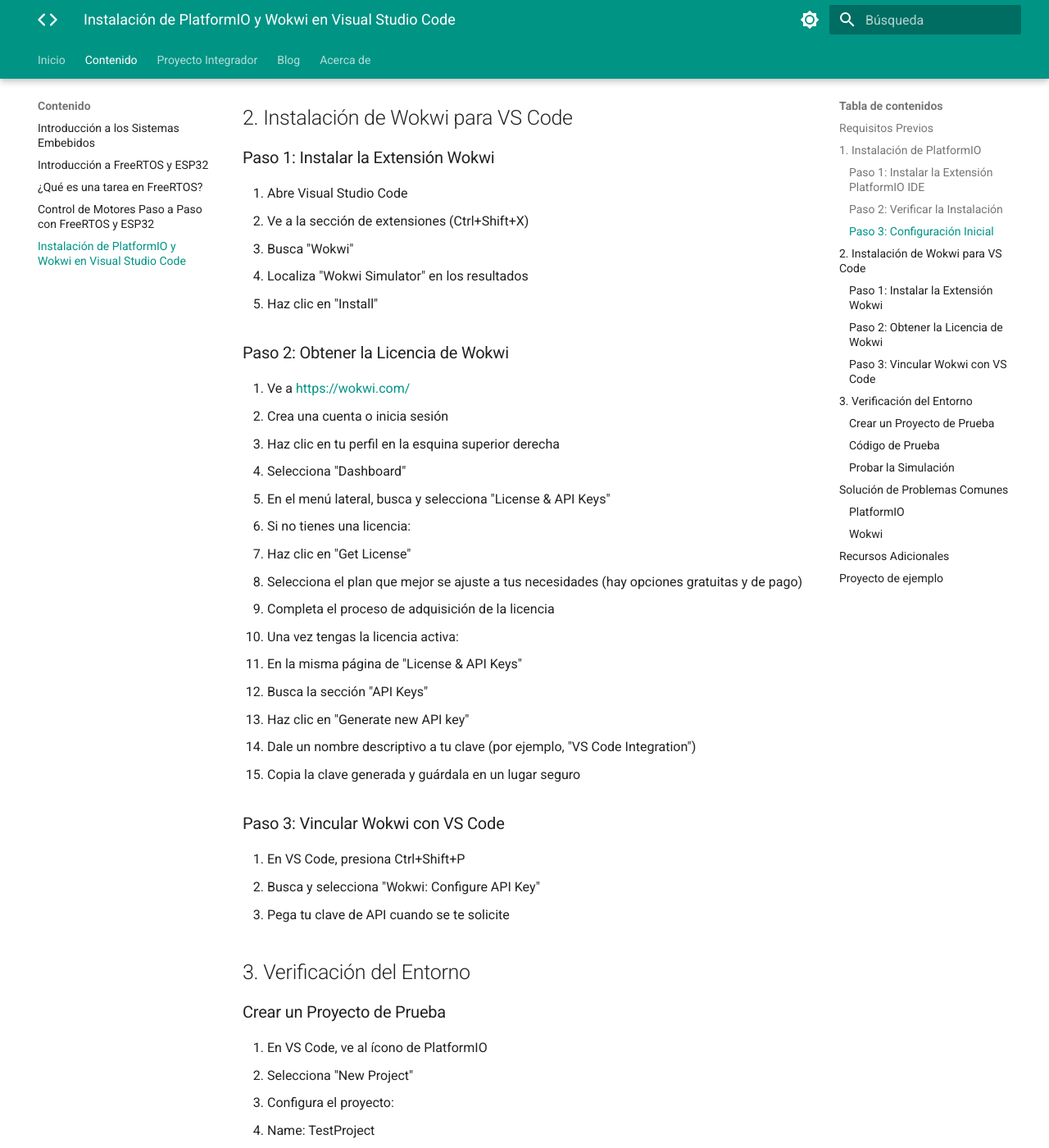
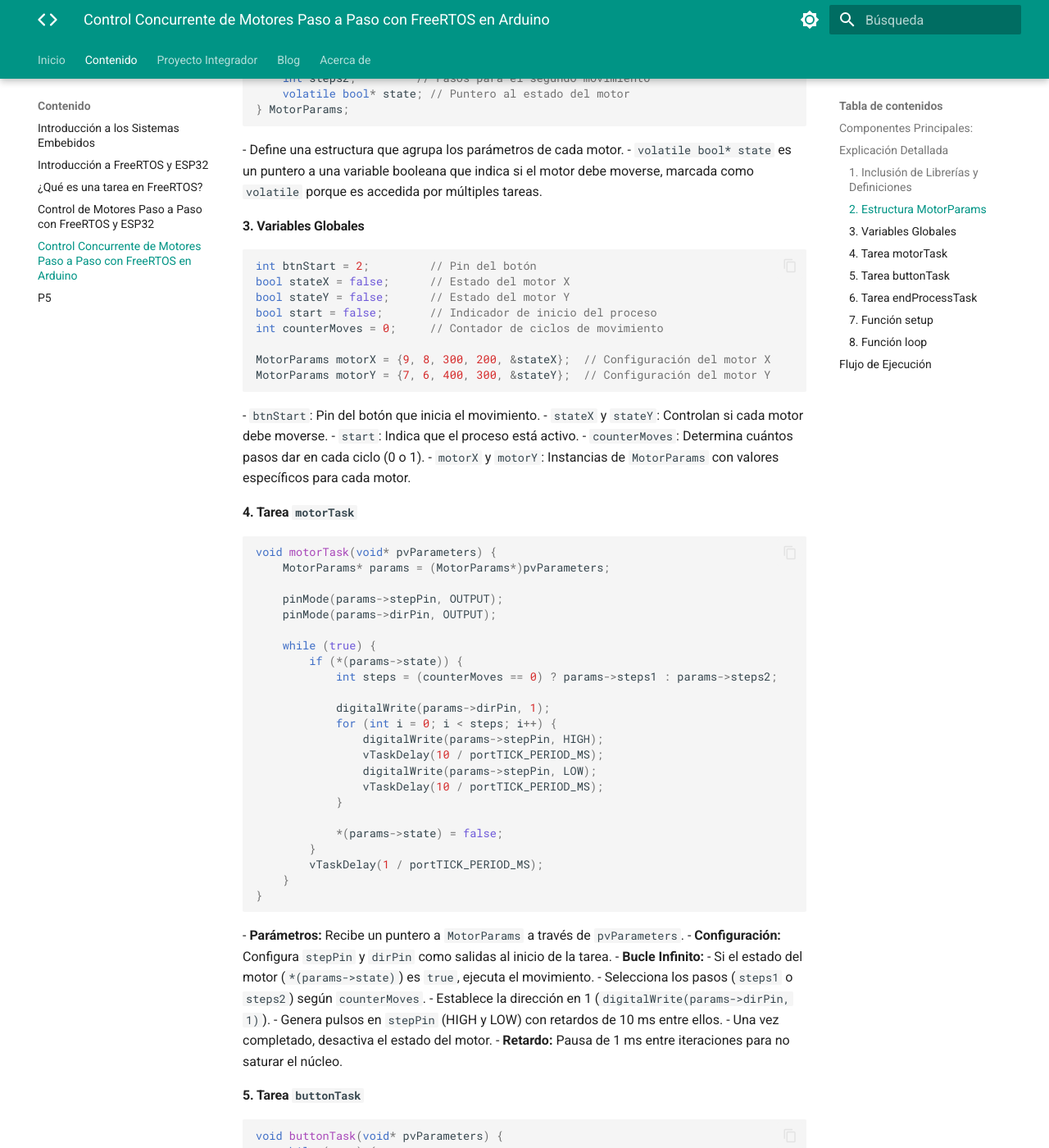
Before and after one commit to jfinfosena/25se, an MkDocs documentation site: the page built from docs/content/p4.md, in a window 1280 px wide and 1400 px high, scrolled down 1125 px. Shown: the whole window at 82% size. Built offline with MkDocs 1.6.1 and Material for MkDocs 9.7.7, drawn with Linux system fonts in a browser that asks for light colours; some of the changed text lies outside the part shown.

Commit message:
12-03-2025

````diff
--- a/docs/content/p4.md
+++ b/docs/content/p4.md
@@ -1,127 +1,163 @@
-# Instalación de PlatformIO y Wokwi en Visual Studio Code
+# Control Concurrente de Motores Paso a Paso con FreeRTOS en Arduino
 
-## Requisitos Previos
+El código es un programa para Arduino que utiliza el sistema operativo en tiempo real FreeRTOS para controlar dos motores paso a paso (X e Y) mediante tareas concurrentes. Los motores se mueven en una dirección fija (1) con un número de pasos predefinido que cambia según un contador (`counterMoves`). El sistema se activa con un botón y muestra mensajes por el puerto serial cuando los motores terminan su movimiento. Cada motor tiene su propia tarea que también configura sus pines, mientras que tareas adicionales manejan el botón y el control del proceso.
 
-- Visual Studio Code instalado en tu sistema
-- Conexión a Internet estable
-- Espacio en disco para las herramientas
-
-## 1. Instalación de PlatformIO
-
-### Paso 1: Instalar la Extensión PlatformIO IDE
-
-1. Abre Visual Studio Code
-2. Ve a la sección de extensiones (Ctrl+Shift+X)
-3. Busca "PlatformIO IDE"
-4. Haz clic en "Install"
-5. Espera a que se complete la instalación
-6. Reinicia Visual Studio Code cuando se te solicite
-
-### Paso 2: Verificar la Instalación
-
-1. Después de reiniciar VS Code, verás el ícono de PlatformIO en la barra lateral izquierda
-2. La primera vez que abras PlatformIO, se iniciará el proceso de instalación de las herramientas principales
-3. Espera a que se complete la instalación (puede tomar varios minutos)
-
-### Paso 3: Configuración Inicial
-
-1. Una vez instalado, verás la página de inicio de PlatformIO
-2. Explora las opciones disponibles:
-   - Quick Access (Acceso rápido)
-   - Projects (Proyectos)
-   - Boards (Placas)
-   - Libraries (Bibliotecas)
-
-## 2. Instalación de Wokwi para VS Code
-
-### Paso 1: Instalar la Extensión Wokwi
-
-1. Abre Visual Studio Code
-2. Ve a la sección de extensiones (Ctrl+Shift+X)
-3. Busca "Wokwi"
-4. Localiza "Wokwi Simulator" en los resultados
-5. Haz clic en "Install"
-
-### Paso 2: Obtener la Licencia de Wokwi
-
-1. Ve a [https://wokwi.com/](https://wokwi.com/)
-2. Crea una cuenta o inicia sesión
-3. Haz clic en tu perfil en la esquina superior derecha
-4. Selecciona "Dashboard"
-5. En el menú lateral, busca y selecciona "License & API Keys"
-6. Si no tienes una licencia:
-   - Haz clic en "Get License"
-   - Selecciona el plan que mejor se ajuste a tus necesidades (hay opciones gratuitas y de pago)
-   - Completa el proceso de adquisición de la licencia
-7. Una vez tengas la licencia activa:
-   - En la misma página de "License & API Keys"
-   - Busca la sección "API Keys"
-   - Haz clic en "Generate new API key"
-   - Dale un nombre descriptivo a tu clave (por ejemplo, "VS Code Integration")
-   - Copia la clave generada y guárdala en un lugar seguro
-
-### Paso 3: Vincular Wokwi con VS Code
-
-1. En VS Code, presiona Ctrl+Shift+P
-2. Busca y selecciona "Wokwi: Configure API Key"
-3. Pega tu clave de API cuando se te solicite
-
-## 3. Verificación del Entorno
-
-### Crear un Proyecto de Prueba
-
-1. En VS Code, ve al ícono de PlatformIO
-2. Selecciona "New Project"
-3. Configura el proyecto:
-   - Name: TestProject
-   - Board: ESP32 Dev Module
-   - Framework: Arduino
-
-### Código de Prueba
-
-```cpp
-void setup() {
-  Serial.begin(115200);
-  Serial.println("¡Hola desde PlatformIO!");
-}
-
-void loop() {
-  delay(1000);
-  Serial.println("Sistema funcionando...");
-}
-```
-
-### Probar la Simulación
-
-1. Abre el proyecto creado
-2. Copia el código de prueba en src/main.cpp
-3. Presiona Ctrl+Shift+P
-4. Busca y selecciona "Wokwi: Start Simulator"
-
-## Solución de Problemas Comunes
-
-### PlatformIO
-
-- Si la instalación falla, intenta:
-  1. Reiniciar VS Code
-  2. Verificar tu conexión a Internet
-  3. Desinstalar y reinstalar la extensión
-
-### Wokwi
-
-- Si el simulador no inicia:
-  1. Verifica que tu clave API esté correctamente configurada
-  2. Asegúrate de tener un proyecto válido de PlatformIO
-  3. Revisa la consola de salida para mensajes de error
-
-## Recursos Adicionales
-
-- [Documentación oficial de PlatformIO](https://docs.platformio.org/)
-- [Documentación de Wokwi](https://docs.wokwi.com/)
-- [Ejemplos de proyectos en Wokwi](https://wokwi.com/projects)
+#### Componentes Principales:
+1. **Estructura `MotorParams`:** Define los parámetros de cada motor (pines de paso y dirección, pasos para dos movimientos distintos, y un puntero a su estado).
+2. **Variables Globales:** Incluyen pines del botón, estados de los motores, un indicador de inicio y un contador de movimientos.
+3. **Tarea `motorTask`:** Controla un motor, configura sus pines y ejecuta el movimiento según el estado y el contador.
+4. **Tarea `buttonTask`:** Detecta la presión del botón para iniciar el movimiento de los motores.
+5. **Tarea `endProcessTask`:** Monitorea el fin del movimiento de los motores y reinicia el ciclo.
+6. **Setup y Loop:** Configura el sistema y mantiene el programa en ejecución.
 
 ---
 
-## Proyecto de ejemplo
+### Explicación Detallada
 
-[https://github.com/jfinfosena/se_platformio.git](https://github.com/jfinfosena/se_platformio.git)
+#### 1. **Inclusión de Librerías y Definiciones**
+```cpp
+#include <Arduino.h>
+#include "freertos/FreeRTOS.h"
+#include "freertos/task.h"
+```
+- Se incluyen las librerías necesarias para usar funciones de Arduino y FreeRTOS, que permite la ejecución de tareas concurrentes en el microcontrolador.
+
+#### 2. **Estructura `MotorParams`**
+```cpp
+typedef struct {
+    int stepPin;        // Pin para pulsos de paso
+    int dirPin;         // Pin para dirección
+    int steps1;         // Pasos para el primer movimiento
+    int steps2;         // Pasos para el segundo movimiento
+    volatile bool* state; // Puntero al estado del motor
+} MotorParams;
+```
+- Define una estructura que agrupa los parámetros de cada motor.
+- `volatile bool* state` es un puntero a una variable booleana que indica si el motor debe moverse, marcada como `volatile` porque es accedida por múltiples tareas.
+
+#### 3. **Variables Globales**
+```cpp
+int btnStart = 2;         // Pin del botón
+bool stateX = false;      // Estado del motor X
+bool stateY = false;      // Estado del motor Y
+bool start = false;       // Indicador de inicio del proceso
+int counterMoves = 0;     // Contador de ciclos de movimiento
+
+MotorParams motorX = {9, 8, 300, 200, &stateX};  // Configuración del motor X
+MotorParams motorY = {7, 6, 400, 300, &stateY};  // Configuración del motor Y
+```
+- `btnStart`: Pin del botón que inicia el movimiento.
+- `stateX` y `stateY`: Controlan si cada motor debe moverse.
+- `start`: Indica que el proceso está activo.
+- `counterMoves`: Determina cuántos pasos dar en cada ciclo (0 o 1).
+- `motorX` y `motorY`: Instancias de `MotorParams` con valores específicos para cada motor.
+
+#### 4. **Tarea `motorTask`**
+```cpp
+void motorTask(void* pvParameters) {
+    MotorParams* params = (MotorParams*)pvParameters;
+
+    pinMode(params->stepPin, OUTPUT);
+    pinMode(params->dirPin, OUTPUT);
+
+    while (true) {
+        if (*(params->state)) {
+            int steps = (counterMoves == 0) ? params->steps1 : params->steps2;
+
+            digitalWrite(params->dirPin, 1);
+            for (int i = 0; i < steps; i++) {
+                digitalWrite(params->stepPin, HIGH);
+                vTaskDelay(10 / portTICK_PERIOD_MS);
+                digitalWrite(params->stepPin, LOW);
+                vTaskDelay(10 / portTICK_PERIOD_MS);
+            }
+
+            *(params->state) = false;
+        }
+        vTaskDelay(1 / portTICK_PERIOD_MS);
+    }
+}
+```
+- **Parámetros:** Recibe un puntero a `MotorParams` a través de `pvParameters`.
+- **Configuración:** Configura `stepPin` y `dirPin` como salidas al inicio de la tarea.
+- **Bucle Infinito:**
+  - Si el estado del motor (`*(params->state)`) es `true`, ejecuta el movimiento.
+  - Selecciona los pasos (`steps1` o `steps2`) según `counterMoves`.
+  - Establece la dirección en 1 (`digitalWrite(params->dirPin, 1)`).
+  - Genera pulsos en `stepPin` (HIGH y LOW) con retardos de 10 ms entre ellos.
+  - Una vez completado, desactiva el estado del motor.
+- **Retardo:** Pausa de 1 ms entre iteraciones para no saturar el núcleo.
+
+#### 5. **Tarea `buttonTask`**
+```cpp
+void buttonTask(void* pvParameters) {
+    while (true) {
+        if (digitalRead(btnStart) == LOW) {
+            start = true;
+            stateX = true;
+            stateY = true;
+        }
+        vTaskDelay(1 / portTICK_PERIOD_MS);
+    }
+}
+```
+- Monitorea el botón conectado al pin `btnStart`.
+- Cuando se presiona (nivel LOW debido a `INPUT_PULLUP`), activa `start` y los estados de ambos motores.
+- Retardo de 1 ms para no sobrecargar el procesador.
+
+#### 6. **Tarea `endProcessTask`**
+```cpp
+void endProcessTask(void* pvParameters) {
+    while (true) {
+        if (start && !stateX && !stateY) {
+            Serial.println("Motor XY off");
+            vTaskDelay(2000 / portTICK_PERIOD_MS);
+            counterMoves++;
+            stateX = true;
+            stateY = true;
+        }
+        vTaskDelay(1 / portTICK_PERIOD_MS);
+    }
+}
+```
+- Verifica si el proceso está activo (`start`) y ambos motores han terminado (`!stateX && !stateY`).
+- Imprime un mensaje, espera 2 segundos, incrementa `counterMoves`, y reactiva los motores.
+- Retardo de 1 ms entre iteraciones.
+
+#### 7. **Función `setup`**
+```cpp
+void setup() {
+    Serial.begin(9600);
+    pinMode(btnStart, INPUT_PULLUP);
+
+    xTaskCreatePinnedToCore(motorTask, "MotorXTask", 2048, &motorX, 1, NULL, 0);
+    xTaskCreatePinnedToCore(motorTask, "MotorYTask", 2048, &motorY, 1, NULL, 0);
+    xTaskCreatePinnedToCore(buttonTask, "ButtonTask", 2048, NULL, 1, NULL, 0);
+    xTaskCreatePinnedToCore(endProcessTask, "EndProcessTask", 2048, NULL, 1, NULL, 0);
+}
+```
+- Inicia la comunicación serial a 9600 baudios.
+- Configura el pin del botón como entrada con resistencia pull-up.
+- Crea cuatro tareas fijadas al núcleo 0:
+  - Dos instancias de `motorTask` para los motores X e Y con sus parámetros.
+  - Una tarea para el botón y otra para el control del proceso.
+- Cada tarea tiene 2048 bytes de pila y prioridad 1.
+
+#### 8. **Función `loop`**
+```cpp
+void loop() {
+    vTaskDelay(1 / portTICK_PERIOD_MS);
+}
+```
+- Mantiene el programa en ejecución con un retardo mínimo, ya que FreeRTOS maneja las tareas.
+
+---
+
+### Flujo de Ejecución
+1. **Inicio:** El `setup()` configura el sistema y lanza las tareas.
+2. **Botón:** Al presionarse, `buttonTask` activa los estados de los motores.
+3. **Movimiento:** Cada `motorTask` configura sus pines y mueve su motor según `counterMoves` (300/400 pasos en el primer ciclo, 200/300 en el segundo).
+4. **Finalización:** Cuando ambos motores terminan, `endProcessTask` imprime un mensaje, espera 2 segundos, incrementa el contador y reinicia el ciclo.
+5. **Repetición:** El proceso se repite hasta que `counterMoves` excede 1, momento en que el sistema espera una nueva presión del botón.
+
+Este diseño aprovecha la concurrencia de FreeRTOS para manejar los motores de forma independiente y eficiente.
--- a/mkdocs.yml
+++ b/mkdocs.yml
@@ -62,6 +62,7 @@
       - content/p2.md
       - content/p3.md
       - content/p4.md
+      - content/p5.md
 
   - Proyecto Integrador:
       - pi/p1.md
````
Also changed, not shown: docs/content/p5.md (added, +218 -0 lines).
